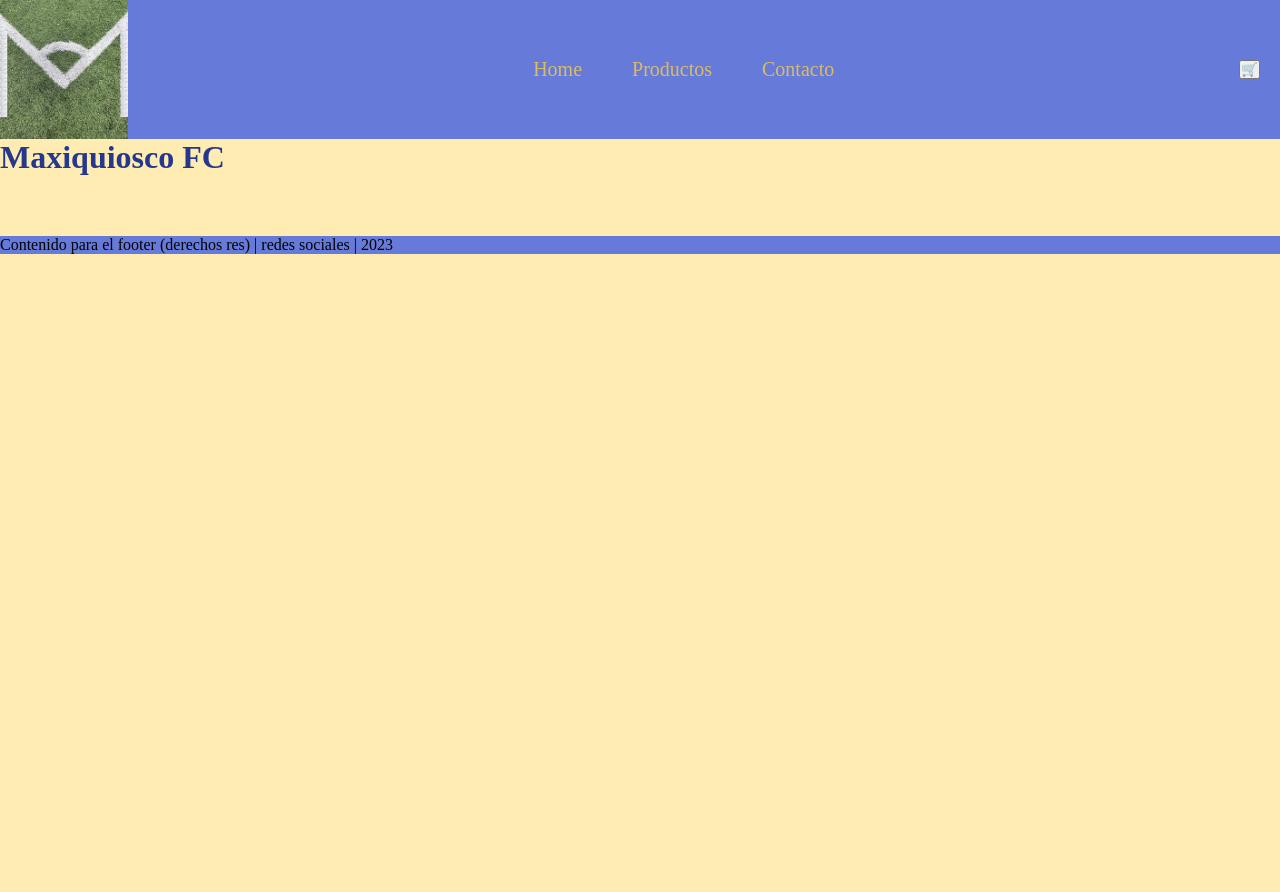
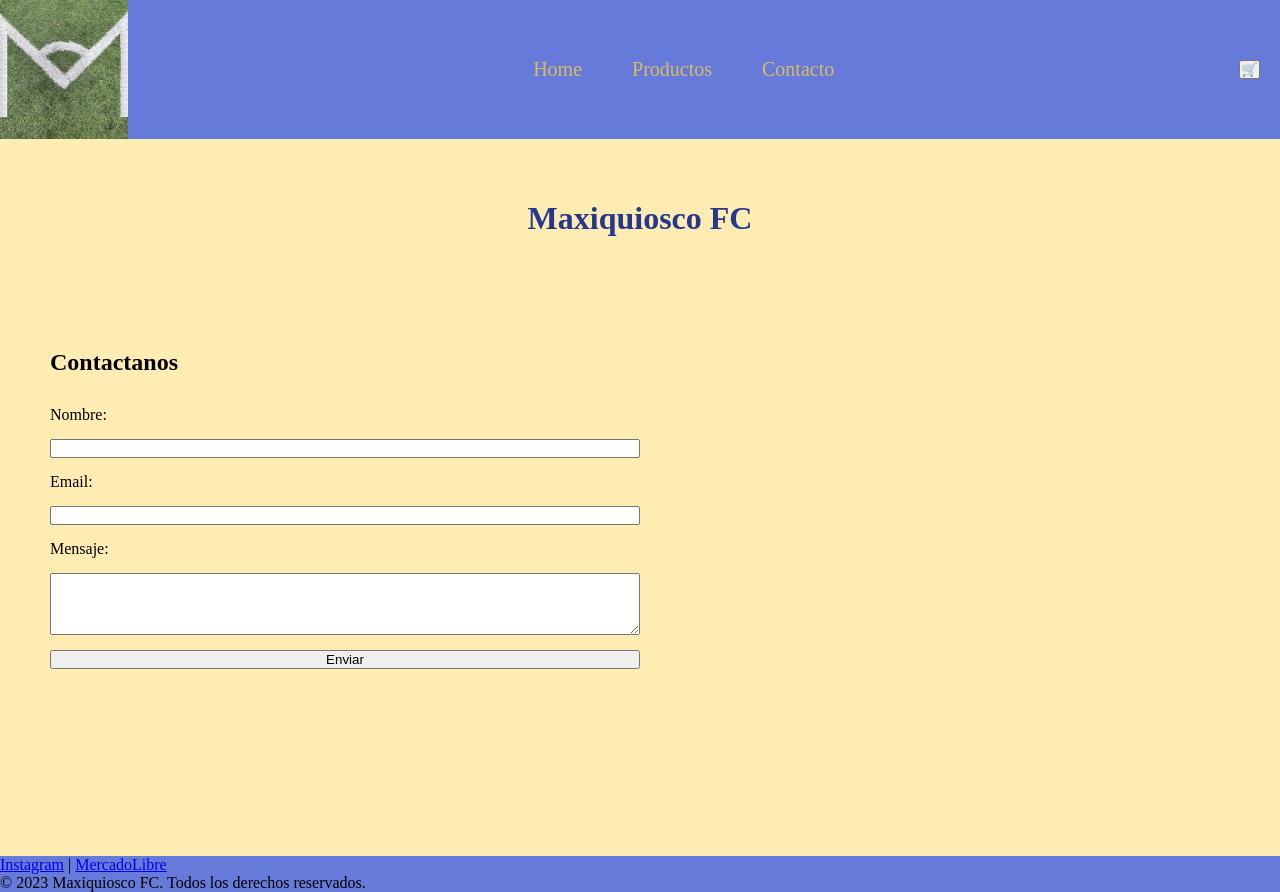
Before and after one commit to juaniovine/ProyectoFinalIovine-JS, a plain HTML site: page content/contact.html in a window 1280 px wide. Before the commit the page ends 800 px from the top, so only its background shows below. Drawn offline with Linux system fonts and the light colour scheme; some packages are replaced by stand-ins of ours; a script that the page names is missing.

Commit message:
Add form

```diff
--- a/css/style.css
+++ b/css/style.css
@@ -26,6 +26,29 @@
 
 
 /* index */
+
+#home-main {
+  box-shadow: 0 4px 8px 0 #667AD9;
+}
+
+section#home-api-chuck {
+  width: 80%;
+  margin: 30px;
+  padding: 10px;
+}
+
+.chuck-title {
+  color: #D9BC66;
+  font-family: 'Lucida Sans', 'Lucida Sans Regular', 'Lucida Grande', 'Lucida Sans Unicode', Geneva, Verdana, sans-serif;
+  margin: 20px 20px 0 20px;
+  padding: 10px 0 0 10px;
+}
+
+.api-chuck {
+  color: #FFE291;
+  margin: 5px 5px 0 30px;
+  padding: 10px;
+}
 
 /* nav menu */
 
@@ -136,8 +159,6 @@
   position: relative;
   overflow: auto;
   z-index: 5;
-  /* top: 40vh;
-  left: 50%; */
 }
 
 .modal-header {
@@ -206,3 +227,17 @@
     display: flex;
     gap: 20px;
 }
+
+/* Contact */
+
+#contacto {
+  margin: 50px;
+}
+.contact-form {
+  display: flex;
+  flex-direction: column;
+  width: 50%;
+  margin-top: 10px;
+  padding-top: 20px;
+  gap: 15px;
+}
--- a/js/contact.js
+++ b/js/contact.js
@@ -60,32 +60,96 @@
 
 h1Titulo.innerHTML = `<strong>Maxiquiosco FC</strong>`; // genero el texto para mi tag h1
 h1Titulo.style.color = '#26388C'
+h1Titulo.style.display = 'flex'; // Usa flexbox para centrar
+h1Titulo.style.justifyContent = 'center'; // Centra horizontalmente
+h1Titulo.style.alignItems = 'center'; // Centra verticalmente
+h1Titulo.style.height = '20vh';
 document.body.append(h1Titulo) // Agrego el nodo titulo
 
 
-// main
-const main = document.createElement('main') //creo el main
-body.append(main)                           // inserto el main
+// acceso al carrito
 
-const sectionMain = document.createElement('section') //creo la section
-sectionMain.style.background = '#bfffbf'              // aplico estilos
-sectionMain.id = 'home-main'                          // agrego un ID "contenedor"
-main.append(sectionMain)                              // inserto la section
+const carritoString = localStorage.getItem('carrito');
+const carrito = carritoString ? JSON.parse(carritoString) : [];
+
 
 
 // formulario
 
+// Crear la sección de contacto
+const sectionContacto = document.createElement('section');
+sectionContacto.id = 'contacto';
+
+// Crear contenido para la sección de contacto
+const contactTitle = document.createElement('h2');
+contactTitle.textContent = 'Contactanos'; // Título de la sección de contacto
+
+const contactForm = document.createElement('form');
+contactForm.className = 'contact-form'; // Clase para aplicar estilos si es necesario
+contactForm.style.height = '50vh';
+
+const nameLabel = document.createElement('label');
+nameLabel.textContent = 'Nombre:';
+const nameInput = document.createElement('input');
+nameInput.type = 'text';
+nameInput.name = 'nombre';
+
+const emailLabel = document.createElement('label');
+emailLabel.textContent = 'Email:';
+const emailInput = document.createElement('input');
+emailInput.type = 'email';
+emailInput.name = 'email';
+
+const messageLabel = document.createElement('label');
+messageLabel.textContent = 'Mensaje:';
+const messageTextarea = document.createElement('textarea');
+messageTextarea.name = 'mensaje';
+messageTextarea.rows = 4;
+
+const submitButton = document.createElement('button');
+submitButton.type = 'submit';
+submitButton.textContent = 'Enviar';
+
+// Agregar elementos al formulario de contacto
+contactForm.append(
+  nameLabel, nameInput,
+  emailLabel, emailInput,
+  messageLabel, messageTextarea,
+  submitButton
+);
+
+// Agregar elementos a la sección de contacto
+sectionContacto.append(contactTitle, contactForm);
+
+// Agregar la sección de contacto al documento
+body.append(sectionContacto);
 
 
-// FOOTER
-// incluir Nombre del negocio (y logo de derechos) | redes sociales | año
+// Footer
 const footer = document.createElement('footer')
 body.append(footer)
 
 const year = new Date().getFullYear();
 
 footer.className = 'footer'
-footer.innerHTML = `
-                    Contenido para el footer (derechos res) | redes sociales | ${year}
-                   `
 footer.style.background = '#667AD9'
+const redesSociales = document.createElement('div');
+redesSociales.className = 'redes-sociales';
+
+const enlaceInstagram = document.createElement('a');
+enlaceInstagram.href = 'https://www.instagram.com//';
+enlaceInstagram.target = '_blank';
+enlaceInstagram.textContent = 'Instagram';
+
+const enlaceMercadoLibre = document.createElement('a');
+enlaceMercadoLibre.href = 'https://www.mercadolibre.com.ar/';
+enlaceMercadoLibre.target = '_blank';
+enlaceMercadoLibre.textContent = 'MercadoLibre';
+
+redesSociales.append(enlaceInstagram, document.createTextNode(' | '), enlaceMercadoLibre);
+
+// Generar contenido para los derechos reservados
+const derechosReservados = document.createElement('p');
+derechosReservados.textContent = `© ${year} Maxiquiosco FC. Todos los derechos reservados.`;
+
+footer.append(redesSociales, derechosReservados);
--- a/js/functions.js
+++ b/js/functions.js
@@ -114,6 +114,7 @@
     modalHeader.append(btnConfirmar)
     btnConfirmar.className = 'btn-confirmar-compra'
 
+
 // recalculo el total por cambio de cantidad
 function recalcularTotal() {
     const total = carrito.reduce((acc, elemento) => acc + elemento.precio, 0);
```
Also changed, not shown: js/index.js (+47 -12 lines), js/products.js (+27 -5 lines), js/apis.js (deleted).
